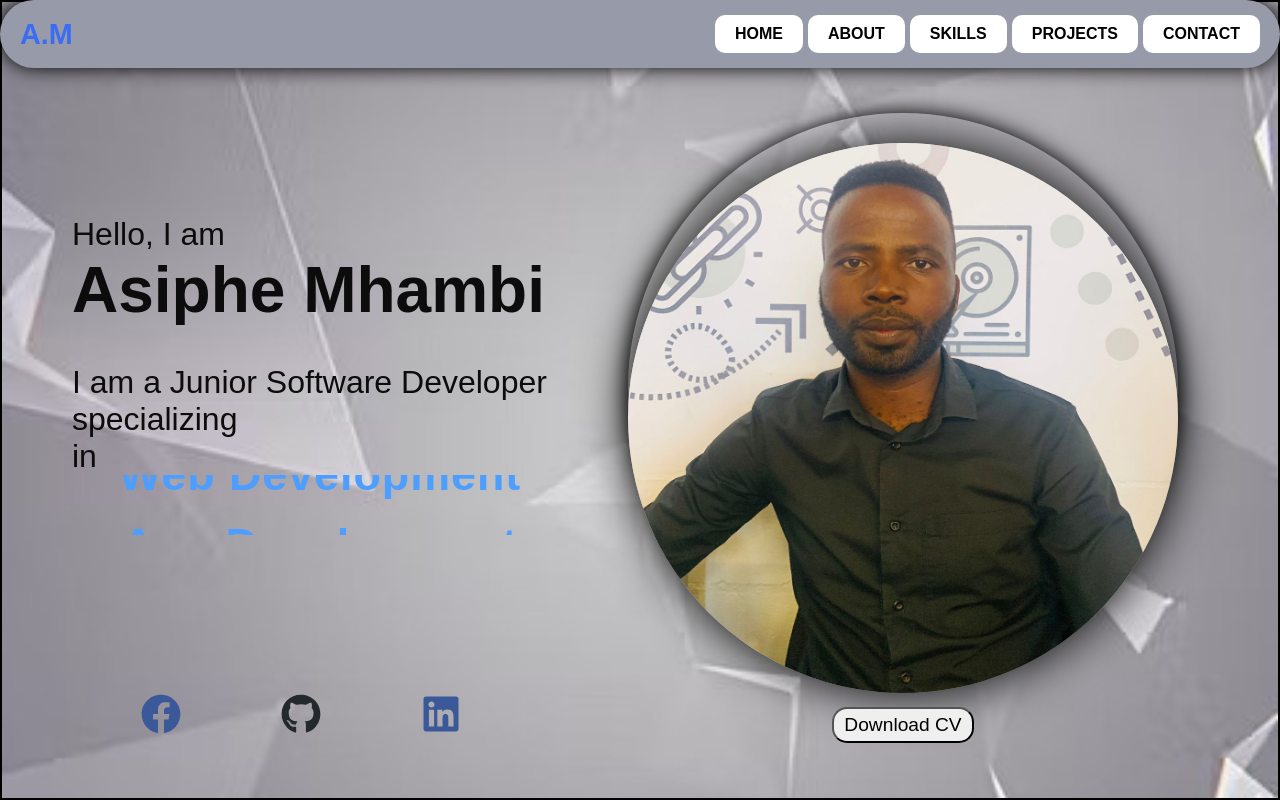
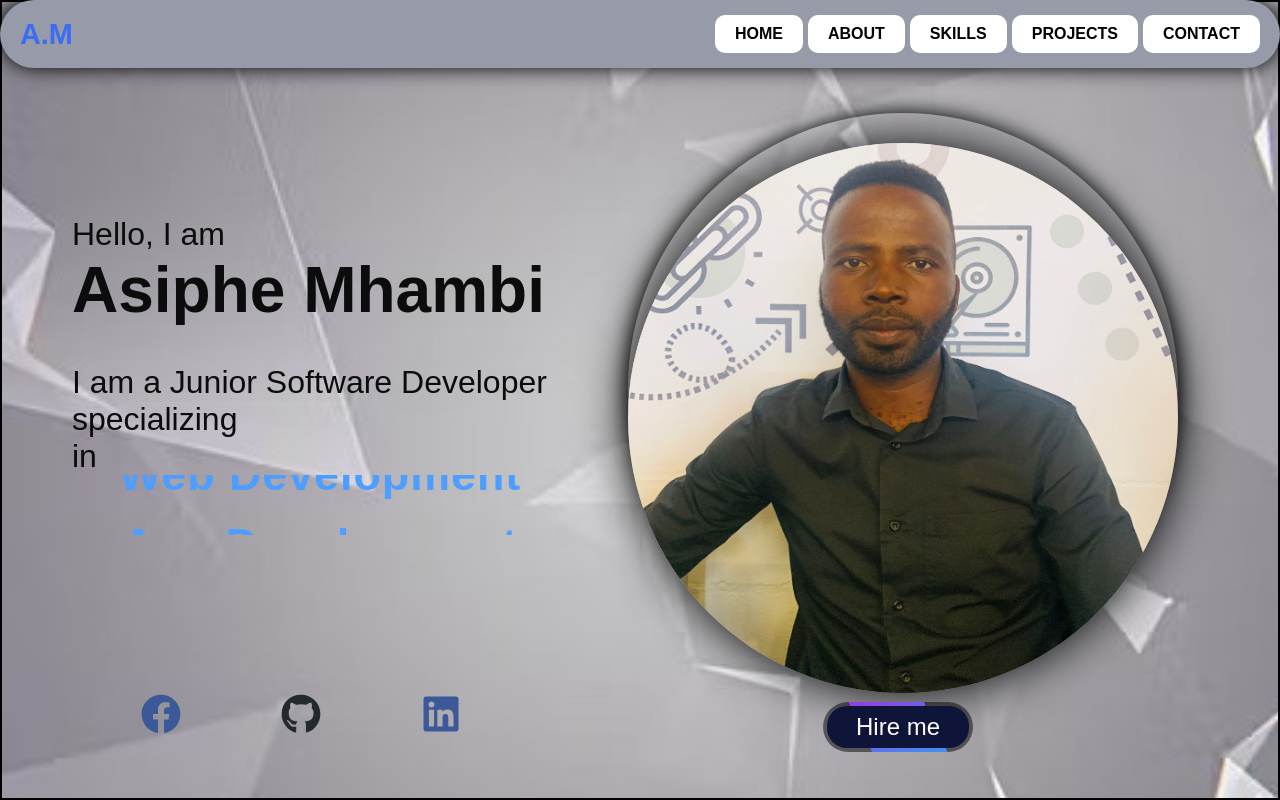
Before and after one commit to AsipheMhambi/My-Portfolio-Website, a React (Create React App) app: page / in a window 1280 px wide. Shown: the top 800 px of the page. Built offline with nearby package versions, Linux system fonts and the light colour scheme.

Commit message:
changed my home button

```diff
--- a/src/components/Home/Main.css
+++ b/src/components/Home/Main.css
@@ -184,15 +184,58 @@ header {
   }
 
   /* Button Styles */
-  .btn:hover {
-    background: #235bf6;
-  }
+  .hire {
+    position: relative;
+    width: 150px;
+    height: 50px;
+    display: flex;
+    justify-content: center;
+    align-items: center;
+    background: rgba(0, 0, 0, 0.5);
+    overflow: hidden;
+    border-radius: 25px;
+    margin-top: 45px;
+    cursor: pointer;
+    bottom: 50px;
+    transform: translateX(130%);
+}
+.hire::before {
+    content: '';
+    position: absolute;
+    width: 68px;
+    height: 400%;
+    border-radius: 0;
+    background: linear-gradient(#00ccff,#d400d4);
+    animation: animate-rotate 4s linear infinite;
 
-  .btn {
-    padding: 5px 10px;
-    font-size: 1.2em;
-    border-radius: 15px;
-  }
+}
+.hire::after {
+    content: '';
+    position: absolute;
+    inset: 4px;
+    background: #0e1538;
+    /* background: crimson; */
+    border-radius: 20px;
+}
+@keyframes animate-rotate
+{
+    0%
+    {
+        transform: rotate(0deg);
+    }
+    100%
+    {
+        transform: rotate(360deg);
+    }
+}
+.hire a
+{
+    text-decoration: none;
+    color: #fff;
+    font-size: 1.5em;
+    z-index: 10;
+    cursor: pointer;
+}
 
   @media screen and (max-width: 768px) {
     .content {
--- a/src/components/Home/MainSection.js
+++ b/src/components/Home/MainSection.js
@@ -34,7 +34,9 @@ const MainSection = () => {
       <div className='abtImageContainer'>
       <div className="abtImage">
         <img src={image} alt="Asiphe Mhambi" />
-        <button className="btn">Download CV</button>
+        <div className="hire">
+                <a href="#">Hire me</a>
+            </div>
         </div>
       </div>
     </section>
```
